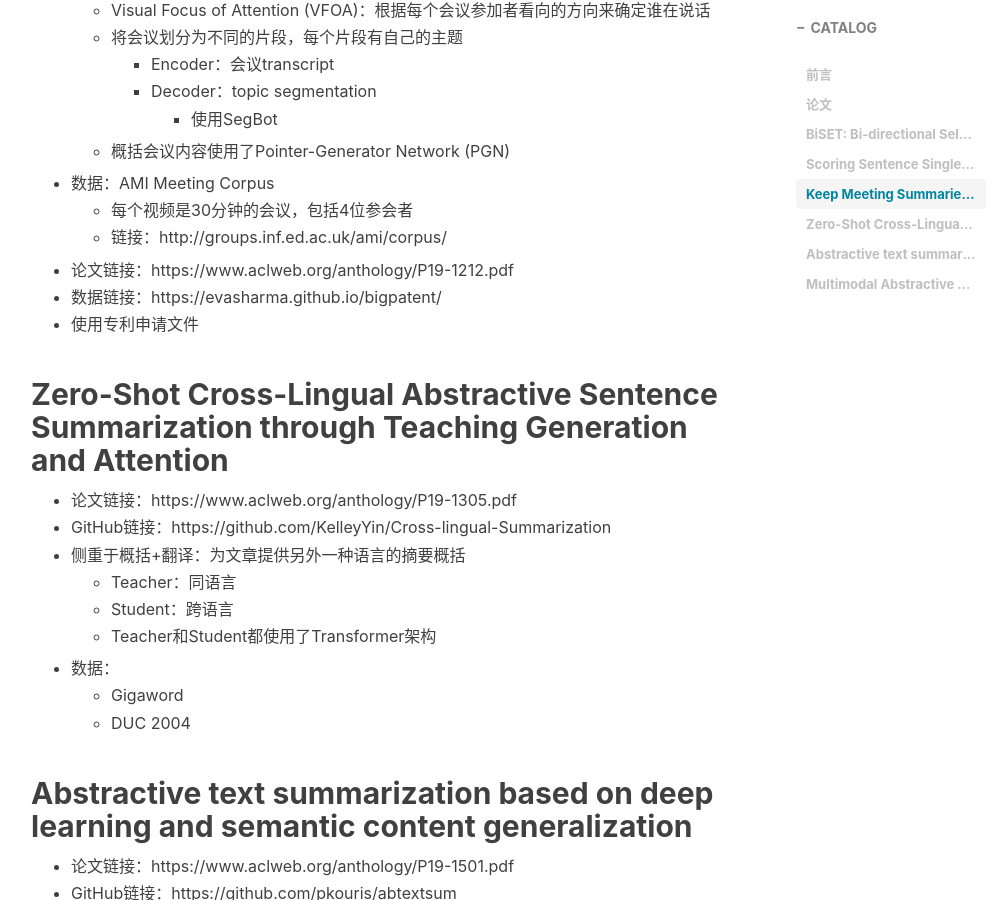
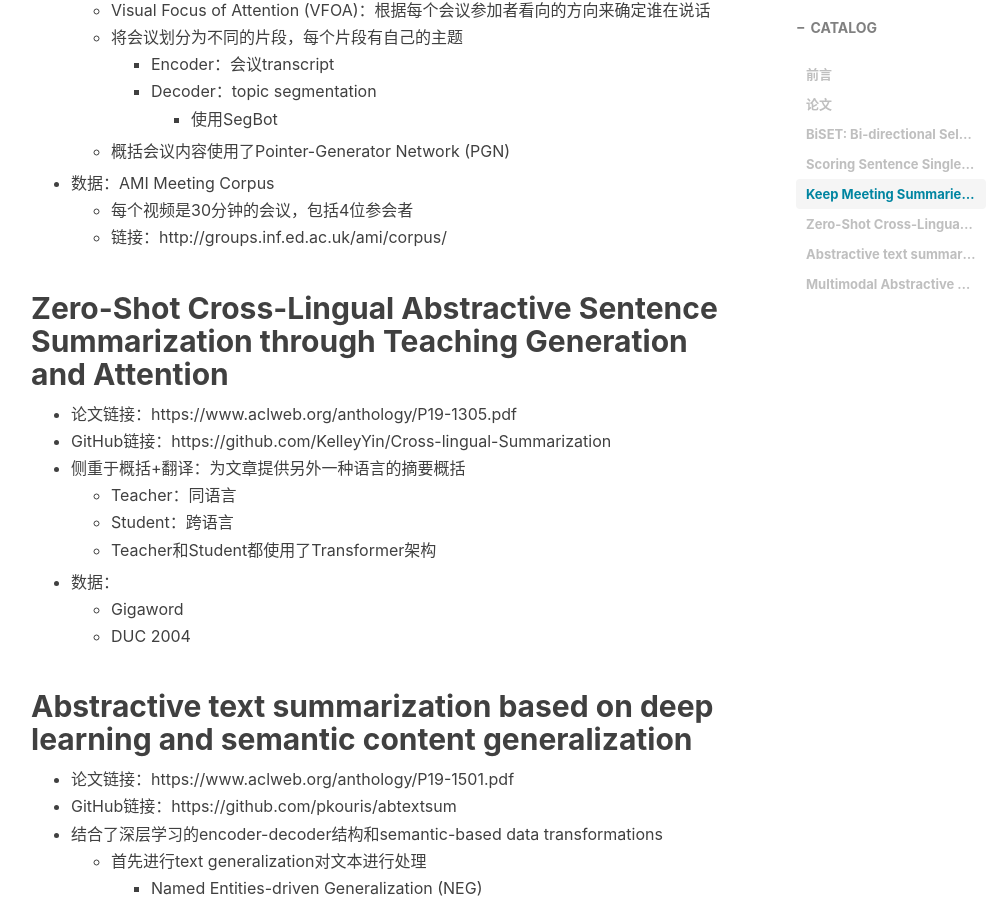
Before and after one commit to chz816/chz816.github.io, a Jekyll site: the page built from _posts/2020-04-13-acl-papers.md, in a window 1280 px wide and 900 px high, scrolled down 2569 px. Shown: the whole window, without its empty margins (234-1239 px from the left). Built offline with Jekyll 4.4.1, drawn with Linux system fonts in a browser that asks for light colours; nearby versions of some CDN libraries; comment, search, counter and statistics services are not loaded; some of the changed text lies outside the part shown.

```diff
--- a/_posts/2020-04-13-acl-papers.md
+++ b/_posts/2020-04-13-acl-papers.md
@@ -90,10 +90,6 @@ tags:
   - 每个视频是30分钟的会议，包括4位参会者
   - 链接：http://groups.inf.ed.ac.uk/ami/corpus/
 
-- 论文链接：https://www.aclweb.org/anthology/P19-1212.pdf
-- 数据链接：https://evasharma.github.io/bigpatent/
-- 使用专利申请文件
-
 
 
 ## Zero-Shot Cross-Lingual Abstractive Sentence Summarization through Teaching Generation and Attention
```
Also changed, not shown: _posts/2020-04-13-trec20-podcasts-introduction.md (+1 -1 lines).
